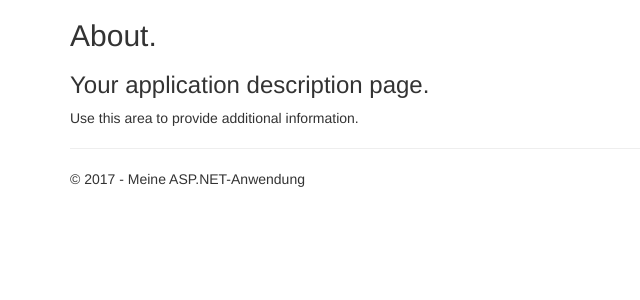
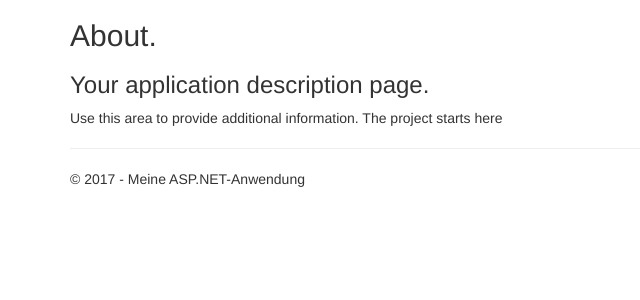
Before and after one commit to fjoos/BiraFit, an ASP.NET MVC app: page /Home/About in a window 1280 px wide. Shown: the part 51-351 px from the top of the page, without its empty margins (0-640 px from the left). Run offline with ASP.NET Core 8 and stand-ins for ASP.NET MVC 5, Linux system fonts and the light colour scheme; the project's own start-up code is not run; a stand-in starts its controllers and pages; some libraries are stand-ins or nearby versions.

Commit message:
First Commit

```diff
--- a/BiraFit/Views/Home/About.cshtml
+++ b/BiraFit/Views/Home/About.cshtml
@@ -4,4 +4,4 @@
 <h2>@ViewBag.Title.</h2>
 <h3>@ViewBag.Message</h3>
 
-<p>Use this area to provide additional information.</p>
+<p>Use this area to provide additional information. The project starts here</p>
```
